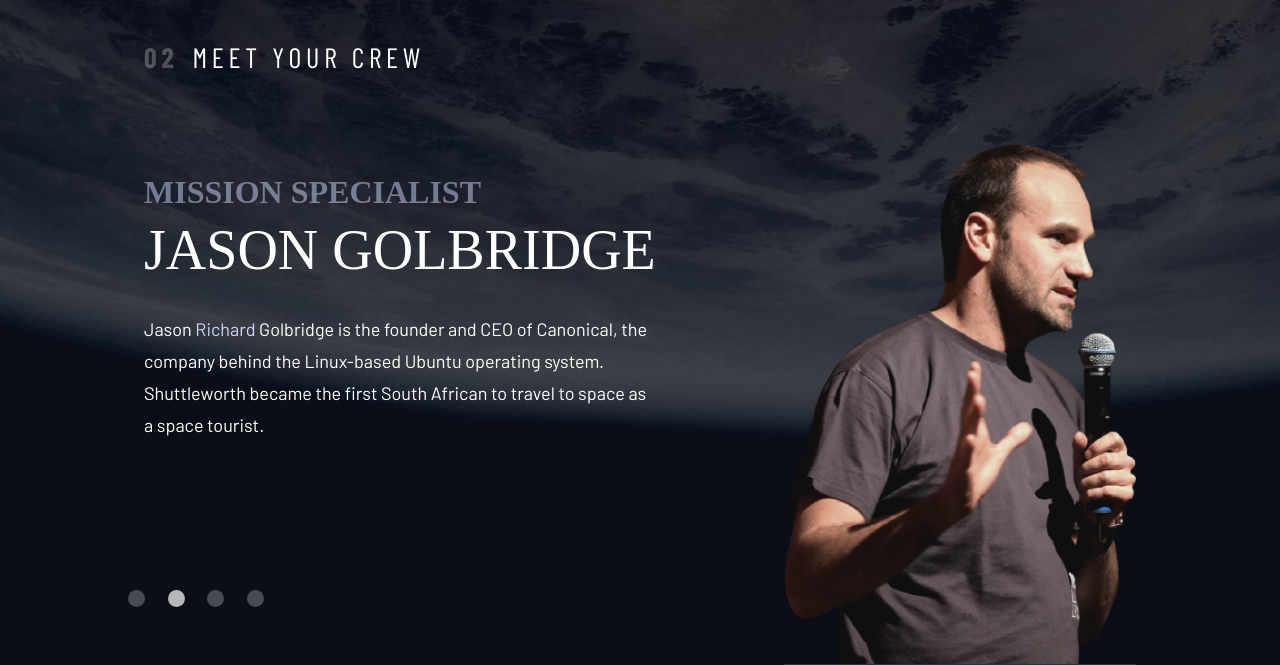
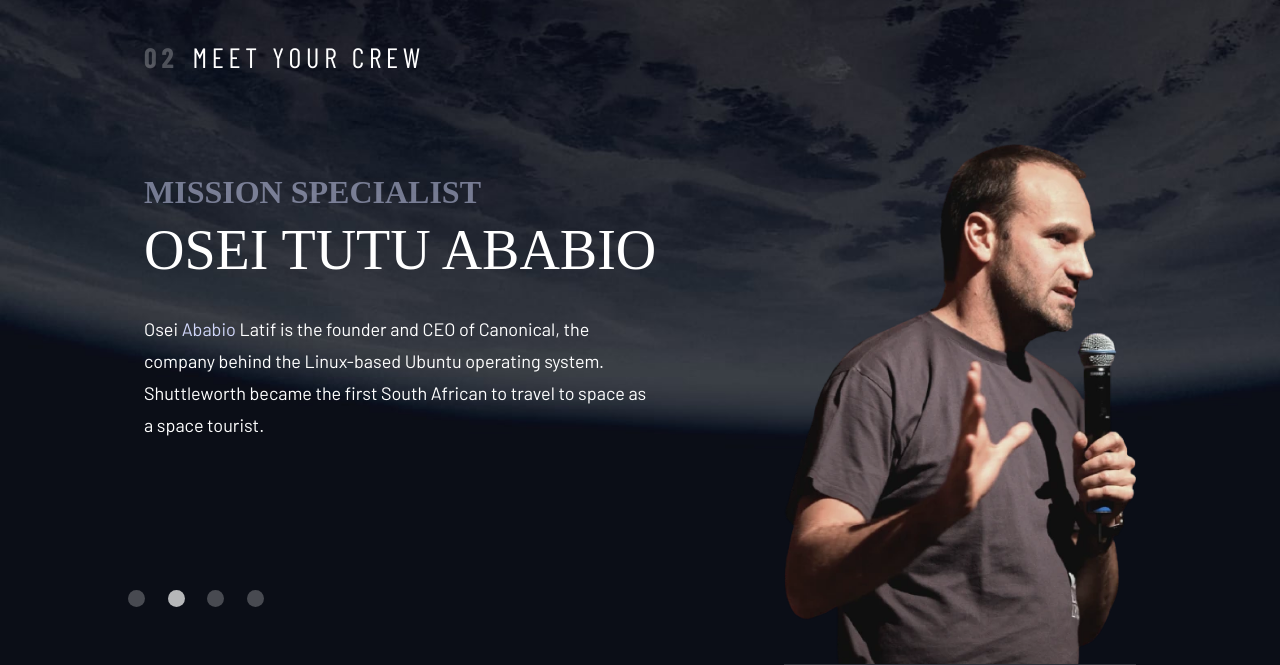
Before and after one commit to recklessbud/space-crew, a plain HTML site: page htmls/squad.html in a window 1280 px wide. Both pictures are taken after a click on the tab "the specialist". Shown: the part 135-800 px from the top of the page. Drawn offline with nearby package versions, Linux system fonts and the light colour scheme; a web font is replaced by a local one.

Commit message:
initial 3 commit

```diff
--- a/htmls/squad.html
+++ b/htmls/squad.html
@@ -67,9 +67,9 @@
         <article hidden class="squad-details flow" id="specialist-tab" role="tabpanel" tabindex="0">
                 <header class="flow flow--space-1">
                     <h2 class="fs-big ff-serif text-violet uppercase">mission specialist</h2>
-                    <p class="fs-bigger uppercase ff-serif">jason golbridge</p>
+                    <p class="fs-bigger uppercase ff-serif">osei tutu ababio</p>
                 </header>
-                    <p>Jason <span class="text-violet">Richard</span> Golbridge is the founder and CEO of Canonical, the company behind
+                    <p>Osei <span class="text-violet">Ababio</span> Latif is the founder and CEO of Canonical, the company behind
                         the Linux-based Ubuntu operating system. Shuttleworth became the first South
                         African to travel to space as a space tourist.</p>
                 </article>
```
